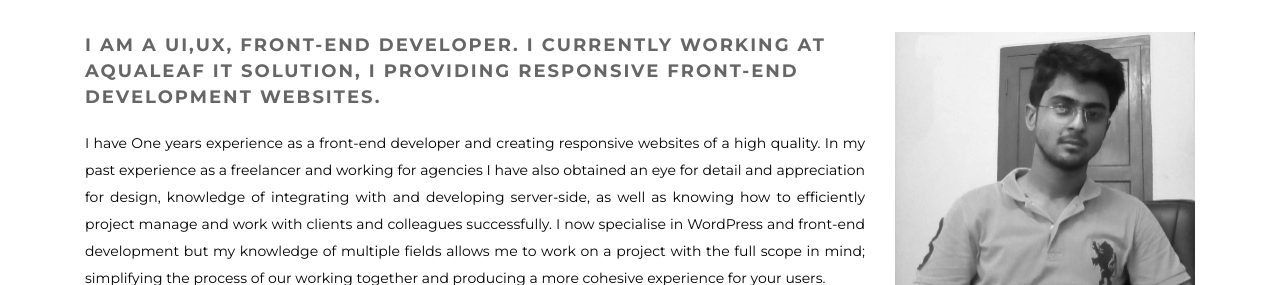
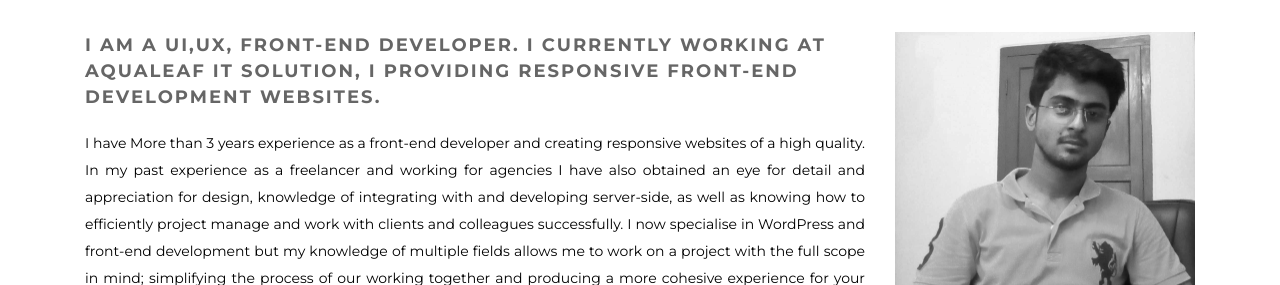
Before and after one commit to arindamad/arindamad.github.io, a plain HTML site: page index.html in a window 1280 px wide. Shown: the part 667-952 px from the top of the page. Drawn offline with Linux system fonts and the light colour scheme.

Commit message:
update in html

```diff
--- a/index.html
+++ b/index.html
@@ -78,7 +78,7 @@
                         </div>
                         <h5>I AM A UI,UX, FRONT-END DEVELOPER. I Currently working at Aqualeaf It Solution, I PROVIDING
                             RESPONSIVE FRONT-END DEVELOPMENT WEBSITES.</h5>
-                        <p>I have One years experience as a front-end developer and creating responsive websites of a
+                        <p>I have More than 3 years experience as a front-end developer and creating responsive websites of a
                             high quality. In my past experience as a freelancer and working for agencies I have also
                             obtained an eye for detail and appreciation for design, knowledge of integrating with and
                             developing server-side, as well as knowing how to efficiently project manage and work with
```
